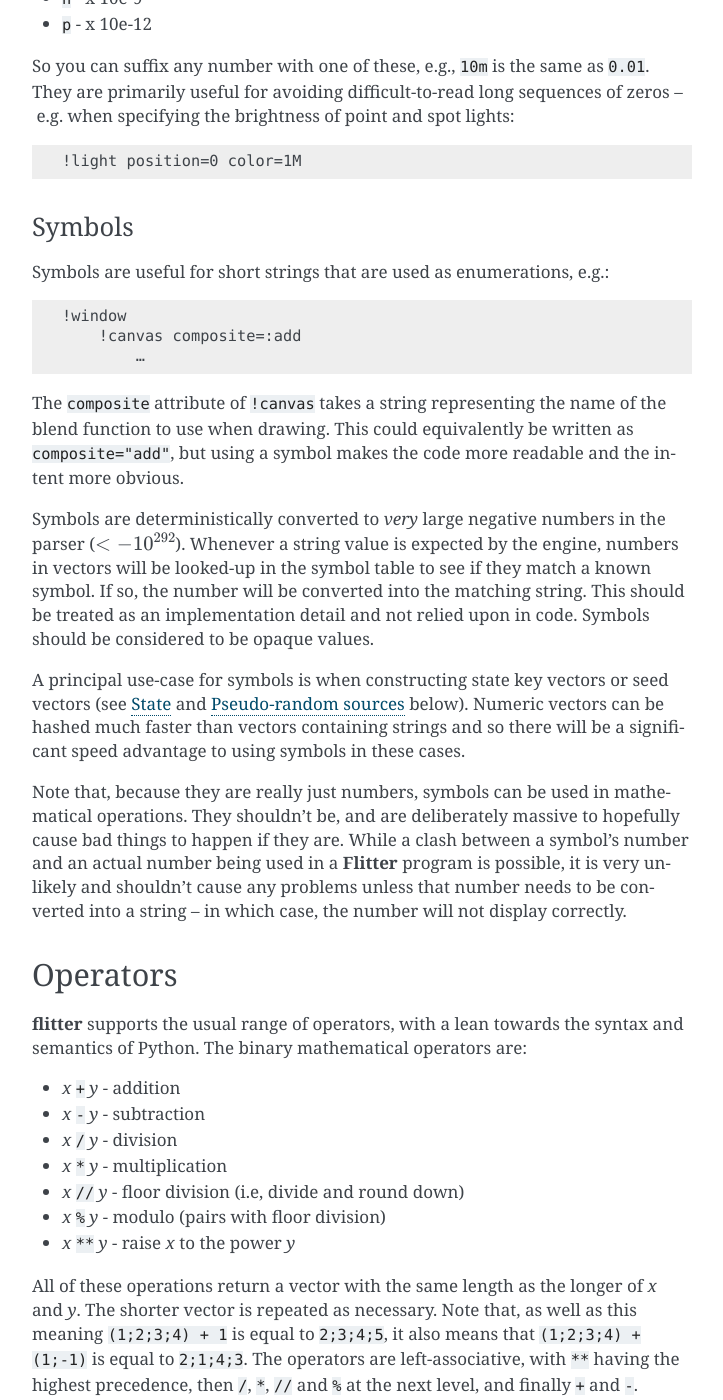
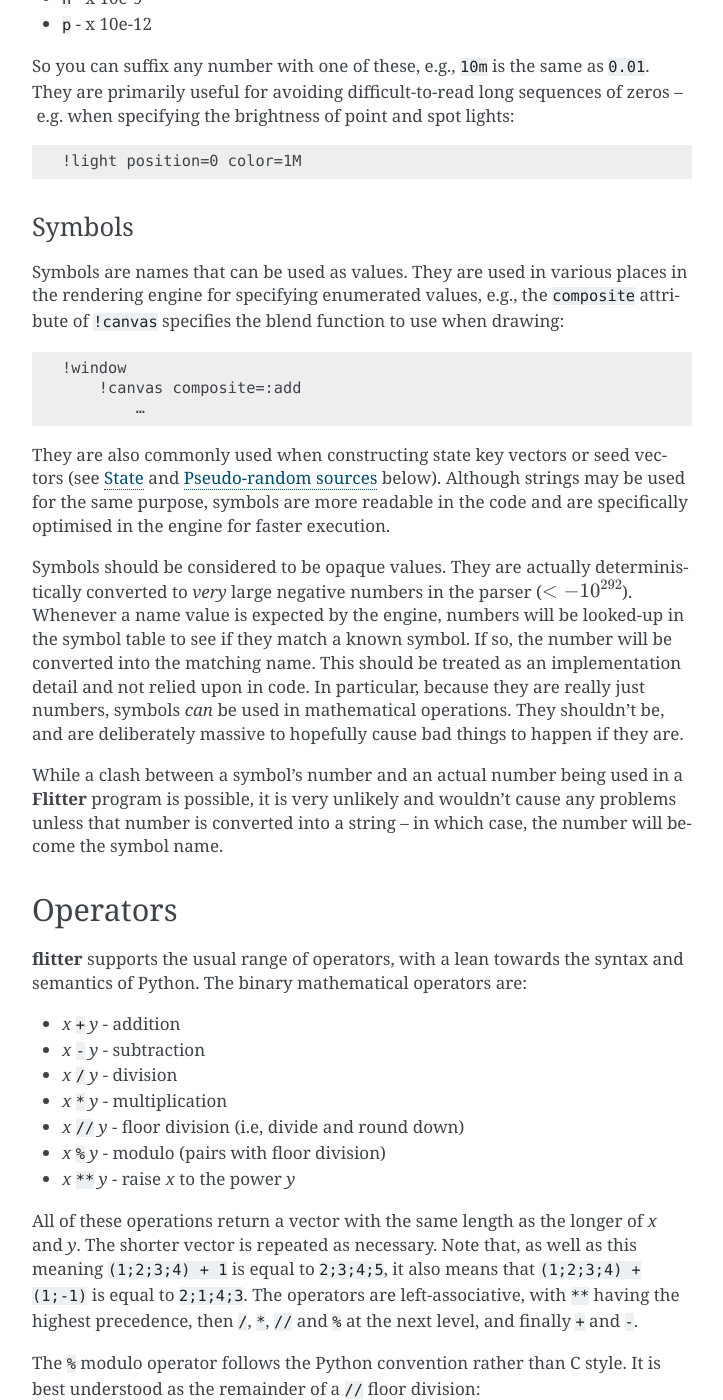
Before and after one commit to jonathanhogg/flitter, a Sphinx documentation site: the page built from docs/language.md, in a window 1280 px wide and 1400 px high, scrolled down 3033 px. Shown: the whole window, without its empty margins (388-1111 px from the left). Built offline with Sphinx 7.4.7, drawn with Linux system fonts in a browser that asks for light colours.

Commit message:
Small symbol tweaks

````diff
--- a/docs/language.md
+++ b/docs/language.md
@@ -149,7 +149,9 @@
 
 ### Symbols
 
-Symbols are useful for short strings that are used as enumerations, e.g.:
+Symbols are names that can be used as values. They are used in various places
+in the rendering engine for specifying enumerated values, e.g., the `composite`
+attribute of `!canvas` specifies the blend function to use when drawing:
 
 ```flitter
 !window
@@ -157,31 +159,25 @@
         …
 ```
 
-The `composite` attribute of `!canvas` takes a string representing the name of
-the blend function to use when drawing. This could equivalently be written as
-`composite="add"`, but using a symbol makes the code more readable and the
-intent more obvious.
+They are also commonly used when constructing state key vectors or seed vectors
+(see [State](#state) and [Pseudo-random sources](#pseudo-random-sources) below).
+Although strings may be used for the same purpose, symbols are more readable in
+the code and are specifically optimised in the engine for faster execution.
 
-Symbols are deterministically converted to *very* large negative numbers in the
-parser ($< -10^{292}$). Whenever a string value is expected by the engine,
-numbers in vectors will be looked-up in the symbol table to see if they match a
-known symbol. If so, the number will be converted into the matching string. This
-should be treated as an implementation detail and not relied upon in code.
-Symbols should be considered to be opaque values.
+Symbols should be considered to be opaque values. They are actually
+deterministically converted to *very* large negative numbers in the parser
+($< -10^{292}$). Whenever a name value is expected by the engine, numbers will
+be looked-up in the symbol table to see if they match a known symbol. If so, the
+number will be converted into the matching name. This should be treated as an
+implementation detail and not relied upon in code. In particular, because they
+are really just numbers, symbols *can* be used in mathematical operations. They
+shouldn't be, and are deliberately massive to hopefully cause bad things to
+happen if they are.
 
-A principal use-case for symbols is when constructing state key vectors or seed
-vectors (see [State](#state) and [Pseudo-random sources](#pseudo-random-sources)
-below). Numeric vectors can be hashed much faster than vectors containing
-strings and so there will be a significant speed advantage to using symbols in
-these cases.
-
-Note that, because they are really just numbers, symbols can be used in
-mathematical operations. They shouldn't be, and are deliberately massive to
-hopefully cause bad things to happen if they are. While a clash between a
-symbol's number and an actual number being used in a **Flitter** program is
-possible, it is very unlikely and shouldn't cause any problems unless that
-number needs to be converted into a string – in which case, the number will not
-display correctly.
+While a clash between a symbol's number and an actual number being used in a
+**Flitter** program is possible, it is very unlikely and wouldn't cause any
+problems unless that number is converted into a string – in which case, the
+number will become the symbol name.
 
 ## Operators
 
````
Also changed, not shown: 3 other files.
